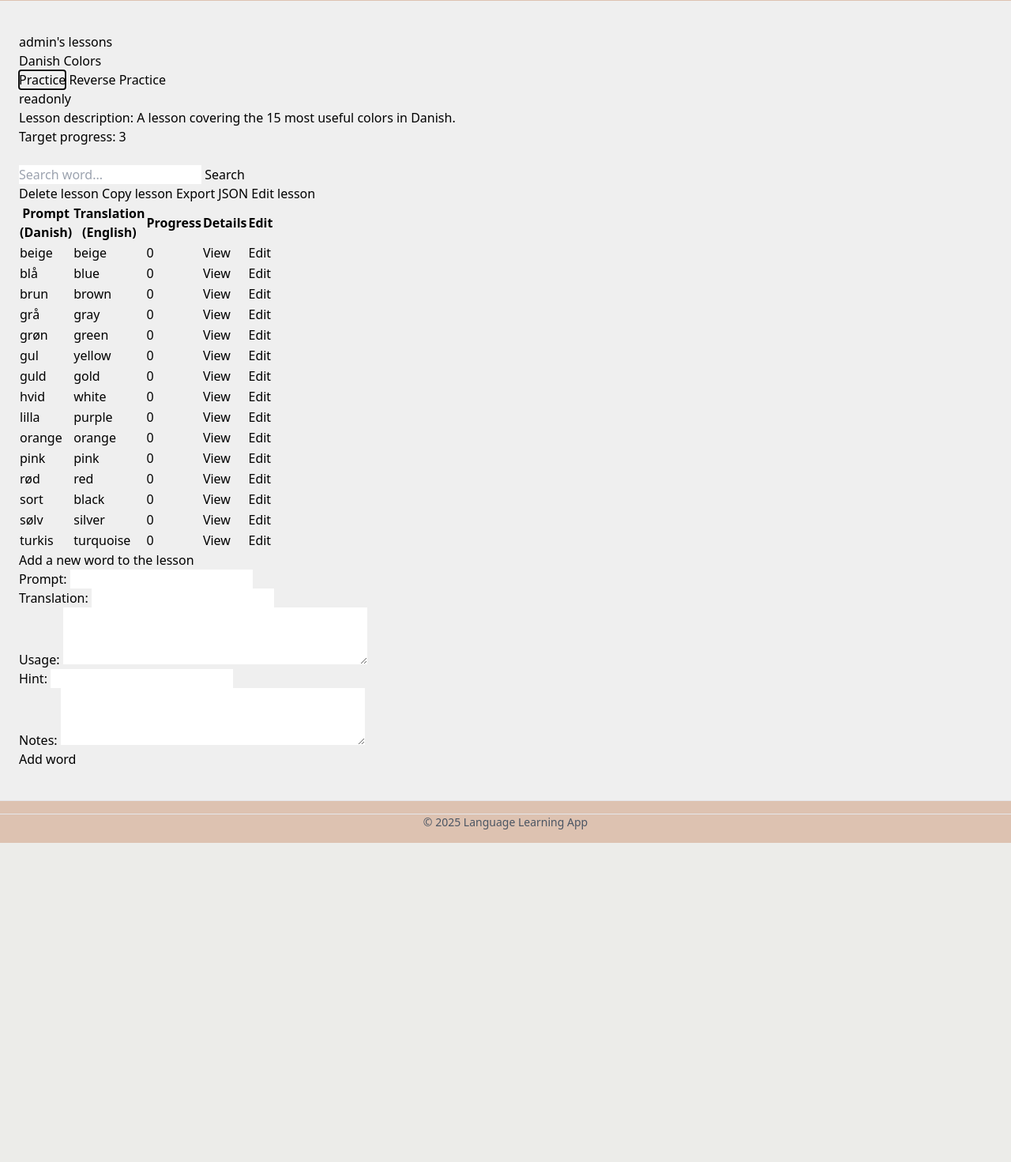
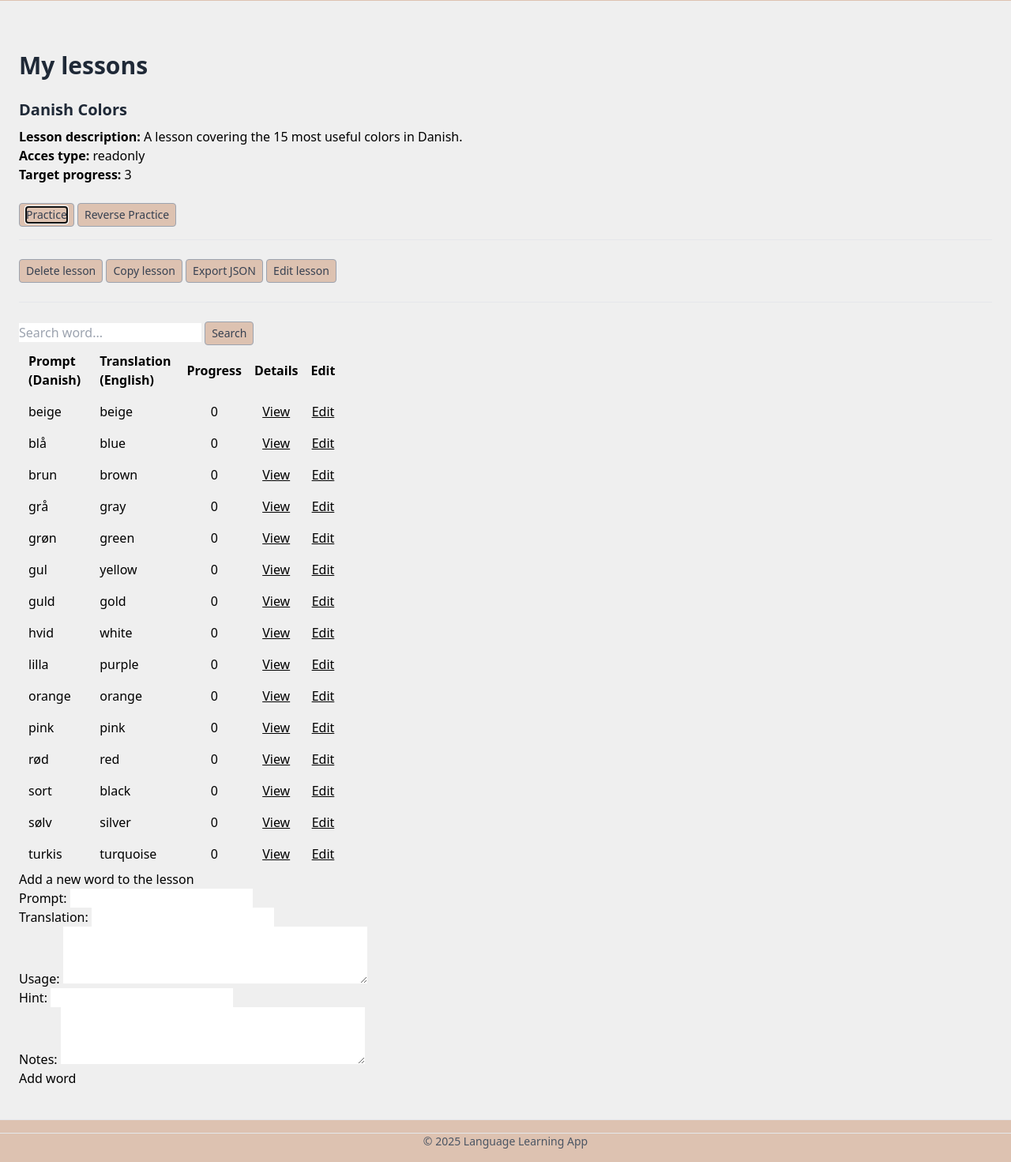
Before and after one commit to AdamRogowski/LanguageLearningApp, a Django app: page /my-lesson-details/98/ in a window 1280 px wide. Shown: the part 590-2061 px from the top of the page at 79% size. Before the commit the page ends 1657 px from the top, so only its background shows below. Run offline with Django 5.2, Linux system fonts and the light colour scheme; a user stored in the database is signed in; data comes from the database, SQL or seed files in the repository; both versions use the stored data as it was after the commit; some libraries are stand-ins or nearby versions.

Commit message:
lessonsButtons

```diff
--- a/base/templates/base/home.html
+++ b/base/templates/base/home.html
@@ -5,7 +5,7 @@
 <h1 class="text-3xl font-bold text-gray-800 mb-6">Home Page</h1>
 
 {% if user.is_authenticated %}
-        <a href="{% url 'my-lesson-details' user.id %}" class="inline-block px-2 py-1 border border-gray-400 rounded bg-[#ddc2b1] text-gray-700 hover:underline hover:bg-gray-300 text-sm transition-all">
+        <a href="{% url 'my-lessons' user.id %}" class="inline-block px-2 py-1 border border-gray-400 rounded bg-[#ddc2b1] text-gray-700 hover:underline hover:bg-gray-300 text-sm transition-all">
             My lessons
         </a>
 
--- a/base/templates/base/lessons_repository.html
+++ b/base/templates/base/lessons_repository.html
@@ -2,7 +2,7 @@
 
 {% block content %}
 
-<h1 class="text-2xl font-bold text-gray-800 mt-6"><a href="{% url 'lessons-repository' %}" >Lessons Repository</a></h1>
+<h1 class="text-3xl font-bold text-gray-800 mt-6"><a href="{% url 'lessons-repository' %}" >Lessons Repository</a></h1>
 
 <form method="GET" action="{% url 'lessons-repository' %}">
     <input type="text" name="q" placeholder="Search...">
--- a/base/templates/base/my_lesson_details.html
+++ b/base/templates/base/my_lesson_details.html
@@ -2,74 +2,75 @@
 
 {% block content %}
 
-<h1><a href="{% url 'my-lessons' my_lesson.user.id %}" >{{my_lesson.user.username}}'s lessons</a></h1>
-<h2><a href="{% url 'my-lesson-details' my_lesson.id %}">{{ my_lesson.lesson.title }}</a></h2>
+<h1 class="mt-6 mb-6"><a href="{% url 'my-lessons' my_lesson.user.id %}" class="text-3xl font-bold text-gray-800">My lessons</a></h1>
+<h2 class="mb-2"><a href="{% url 'my-lesson-details' my_lesson.id %}" class="text-xl font-bold text-gray-800">{{ my_lesson.lesson.title }}</a></h2>
 
-<a href="{% url 'start-practice' my_lesson.id 'normal' %}"><button autofocus>Practice</button></a>
-<a href="{% url 'start-practice' my_lesson.id 'reverse' %}"><button>Reverse Practice</button></a>
+<h5 class="mt-2"><b>Lesson description:</b> {{ my_lesson.lesson.description }}</h5>
+<h5><b>Acces type:</b> {{ my_lesson.lesson.access_type.name}}</h5>
+<h5><b>Target progress:</b> {{ my_lesson.target_progress }}</h5>
+
 <br>
 
-{{ my_lesson.lesson.access_type.name}}
+<a href="{% url 'start-practice' my_lesson.id 'normal' %}" class="inline-block px-2 py-1 border border-gray-400 rounded bg-[#ddc2b1] text-gray-700 hover:underline hover:bg-gray-300 text-sm transition-all"><button autofocus>Practice</button></a>
+<a href="{% url 'start-practice' my_lesson.id 'reverse' %}" class="inline-block px-2 py-1 border border-gray-400 rounded bg-[#ddc2b1] text-gray-700 hover:underline hover:bg-gray-300 text-sm transition-all mb-4"><button>Reverse Practice</button></a>
+<br>
+<hr>
+<form action="{% url 'delete-my-lesson' my_lesson.id %}" method="get" style="display:inline;">
+    <button type="submit" class="inline-block px-2 py-1 border border-gray-400 rounded bg-[#ddc2b1] text-gray-700 hover:underline hover:bg-gray-300 text-sm transition-all mt-6">Delete lesson</button>
+</form>
 
-<h5>Lesson description: {{ my_lesson.lesson.description }}</h5>
+<form action="{% url 'copy-lesson' my_lesson.id %}" method="get" style="display:inline;">
+    <button type="submit" {% if is_private %}disabled{% endif %} class="inline-block px-2 py-1 border border-gray-400 rounded bg-[#ddc2b1] text-gray-700 hover:underline hover:bg-gray-300 text-sm transition-all">Copy lesson</button>
+</form>
 
-<h5>Target progress: {{ my_lesson.target_progress }}</h5>
+<a href="{% url 'export-lesson-json' my_lesson.lesson.id %}">
+    <button type="button" class="inline-block px-2 py-1 border border-gray-400 rounded bg-[#ddc2b1] text-gray-700 hover:underline hover:bg-gray-300 text-sm transition-all">Export JSON</button>
+</a>
 
+<form action="{% url 'edit-lesson' my_lesson.id %}" method="get" style="display:inline;">
+    <button type="submit"  {% if not is_author %}disabled{% endif %} class="inline-block px-2 py-1 border border-gray-400 rounded bg-[#ddc2b1] text-gray-700 hover:underline hover:bg-gray-300 text-sm transition-all mb-6">Edit lesson</button>
+</form>
+<hr>
 <br>
 
 <form method="GET" action="{% url 'my-lesson-details' my_lesson.id %}">
     <input type="text" name="q" placeholder="Search word...">
-    <button type="submit">Search</button>
+    <button type="submit" class="inline-block px-2 py-1 border border-gray-400 rounded bg-[#ddc2b1] text-gray-700 hover:underline hover:bg-gray-300 text-sm transition-all">Search</button>
 </form>
-
-<form action="{% url 'delete-my-lesson' my_lesson.id %}" method="get" style="display:inline;">
-    <button type="submit">Delete lesson</button>
-</form>
-
-<form action="{% url 'copy-lesson' my_lesson.id %}" method="get" style="display:inline;">
-    <button type="submit" {% if is_private %}disabled{% endif %}>Copy lesson</button>
-</form>
-
-<a href="{% url 'export-lesson-json' my_lesson.lesson.id %}">
-    <button type="button">Export JSON</button>
-</a>
-
-<form action="{% url 'edit-lesson' my_lesson.id %}" method="get" style="display:inline;">
-    <button type="submit"  {% if not is_author %}disabled{% endif %}>Edit lesson</button>
-</form>
-
 
 <div class="my-lesson-container">
 
 
-    <table>
+    <table class="w-auto table-auto border-collapse text-left">
         <thead>
             <tr>
-                <th>Prompt <br>({{my_lesson.lesson.prompt_language}})</th>
-                <th>Translation <br> ({{my_lesson.lesson.translation_language}})</th>
-                <th>Progress</th>
-                <th>Details</th>
-                <th>Edit</th>
+                <th class="px-3 py-2">Prompt <br>({{my_lesson.lesson.prompt_language}})</th>
+                <th class="px-3 py-2">Translation <br> ({{my_lesson.lesson.translation_language}})</th>
+                <th class="px-2 py-2 text-center">Progress</th>
+                <th class="px-2 py-2 text-center">Details</th>
+                <th class="px-2 py-2 text-center">Edit</th>
             </tr>
         </thead>
         <tbody>
             {% for my_word in my_words %}
             <tr>
-                <td>{{ my_word.word.prompt }}</td>
-                <td>{{ my_word.word.translation }}</td>
-                <td>{{ my_word.current_progress }}</td>
-                <td>
-                    <a href="{% url 'my-word-details' my_word.id %}">View</a>
+                <td class="px-3 py-2">{{ my_word.word.prompt }}</td>
+                <td class="px-3 py-2">{{ my_word.word.translation }}</td>
+                <td class="px-2 py-2 text-center">{{ my_word.current_progress }}</td>
+                <td class="px-2 py-2 text-center">
+                    <a href="{% url 'my-word-details' my_word.id %}" class="underline">View</a>
                 </td>
-                <td>
+                <td class="px-2 py-2 text-center">
                     <form action="{% url 'edit-word' my_word.id %}" method="get">
-                        <button type="submit" {% if not can_edit %}disabled{% endif %}>Edit</button>
+                        <button type="submit" {% if not can_edit %}disabled{% endif %} class="underline">Edit</button>
                     </form>
                 </td>
             </tr>
             {% endfor %}
         </tbody>
     </table>
+
+
 
     {% if can_edit %}
     <div>
--- a/templates/navbar.html
+++ b/templates/navbar.html
@@ -17,10 +17,11 @@
   <!-- Dropdown Menu -->
   <div id="dropdown-menu"
        class="absolute right-0 w-40 bg-white border rounded shadow-lg opacity-0 invisible group-hover:visible group-hover:opacity-100 transition-opacity duration-200 z-10">
-    <a href="{% url 'logout' %}" class="block px-4 py-2 text-gray-700 hover:bg-gray-100">Logout</a>
+    <a href="{% url 'home' %}" class="block px-4 py-2 text-gray-700 hover:bg-gray-100">Home Page</a>
     <a href="{% url 'profile' %}" class="block px-4 py-2 text-gray-700 hover:bg-gray-100">Profile</a>
     <a href="{% url 'settings' %}" class="block px-4 py-2 text-gray-700 hover:bg-gray-100">Settings</a>
-    <a href="{% url 'home' %}" class="block px-4 py-2 text-gray-700 hover:bg-gray-100">Lessons</a>
+    <a href="{% url 'logout' %}" class="block px-4 py-2 text-gray-700 hover:bg-gray-100">Logout</a>
+
   </div>
 </div>
 
```
Also changed, not shown: base/templates/base/lesson_details.html (+8 -10 lines), base/templates/base/my_lessons.html (+5 -5 lines), db.sqlite3.
